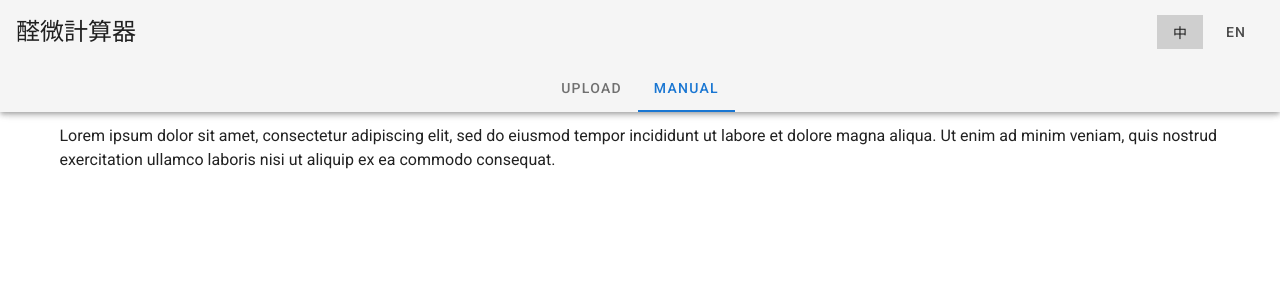
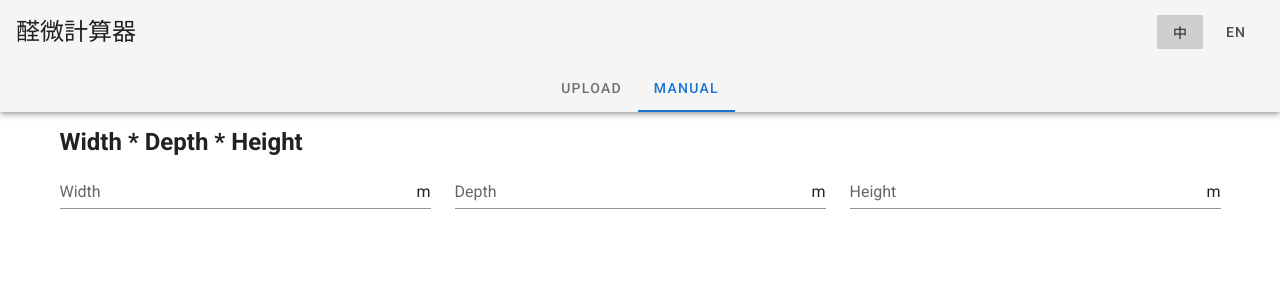
Before and after one commit to Roytangrb/rcho, a Vue app: page / in a window 1280 px wide. Both pictures are taken after a click on the tab "MANUAL". Shown: the top 300 px of the page. Built offline with nearby package versions, Linux system fonts and the light colour scheme.

Commit message:
input trials

```diff
--- a/src/App.vue
+++ b/src/App.vue
@@ -2,7 +2,7 @@
   <v-app>
     <v-app-bar app>
       <v-toolbar-title class="headline text-uppercase">
-        <span>醛微計算器</span>
+        <span>{{ lang == 'CN' ? '醛微計算器' : 'RCHO-V'}}</span>
       </v-toolbar-title>
       <v-spacer></v-spacer>
       <v-btn-toggle
--- a/src/components/ManualForm.vue
+++ b/src/components/ManualForm.vue
@@ -1,10 +1,49 @@
 <template>
 	<v-container>
-		<v-layout>
-			<div>
-				Lorem ipsum dolor sit amet, consectetur adipiscing elit, sed do eiusmod tempor incididunt ut labore et dolore magna aliqua. Ut enim ad minim veniam, quis nostrud exercitation ullamco laboris nisi ut aliquip ex ea commodo consequat.
-			</div>
-		</v-layout>
+		<h2>Width * Depth * Height</h2>
+		<v-row>
+			<v-col
+          cols="12"
+          md="4"
+        >
+          <v-text-field
+            v-model="width"
+            :rules="meterRules"
+            label="Width"
+            suffix="m"
+            type="number"
+            required
+          ></v-text-field>
+        </v-col>
+
+        <v-col
+          cols="12"
+          md="4"
+        >
+          <v-text-field
+            v-model="depth"
+            :rules="meterRules"
+            label="Depth"
+            suffix="m"
+            type="number"
+            required
+          ></v-text-field>
+        </v-col>
+
+        <v-col
+          cols="12"
+          md="4"
+        >
+          <v-text-field
+            v-model="height"
+            :rules="meterRules"
+            label="Height"
+            suffix="m"
+            type="number"
+            required
+          ></v-text-field>
+        </v-col>
+		</v-row>
 	</v-container>
 </template>
 
@@ -12,7 +51,14 @@
 	export default{
 		name: "MuaualForm",
 		data: ()=>({
-
+			width: null,
+			depth: null,
+			height: null,
+			meterRules: [
+				v => !!v || 'Required',
+				v => !isNaN(Number(v)) || 'Must be a number',
+				v => Number(v) > 0 || 'Invalid numebr'
+			]
 		}),
 		methods:{
 
--- a/src/components/TableUpload.vue
+++ b/src/components/TableUpload.vue
@@ -1,13 +1,24 @@
 <template>
 	<v-container>
 		<v-row>
-			<v-col sm="12" md="6">
+			<v-col cols="12" md="6">
+				<v-select
+					label="Template"
+					:items="templates"
+					v-model="template"
+					item-text="label"
+          item-value="value"
+          :clearable="true"
+				>
+				</v-select>
+			</v-col>
+			<v-col cols="12" md="6">
 				<v-file-input
 					label="Click or drag file to upload"
-					:hint="hint"
+					:hint="hint_file"
 					prepend-icon="mdi-file-excel-outline"
 					accept=".xlsx,.csv"
-
+					:disabled="!template"
 					v-on:drop="handleDrop"
 				>
 				</v-file-input>
@@ -22,7 +33,11 @@
 	export default {
 		name: 'TableUpload',
 		data: () => ({
-			hint: "Only accepts .xlxs .csv"
+			hint_file: "Only accepts .xlxs .csv",
+			templates: [
+				{ label: '酷家樂', value: 'kujiale' },
+			],
+			template: null,
 		}),
 		methods: {
 			handleDrop(e) {
```
